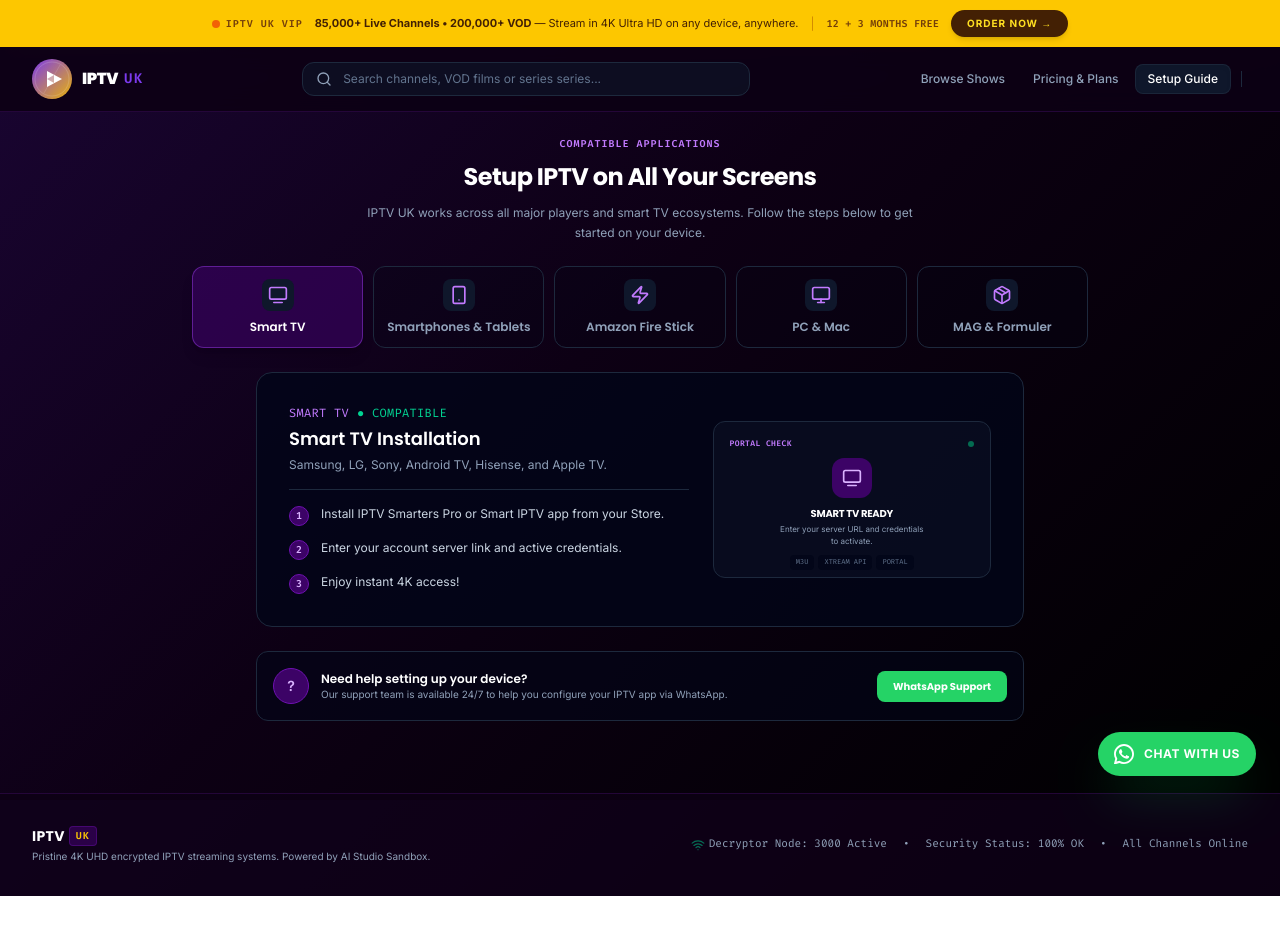
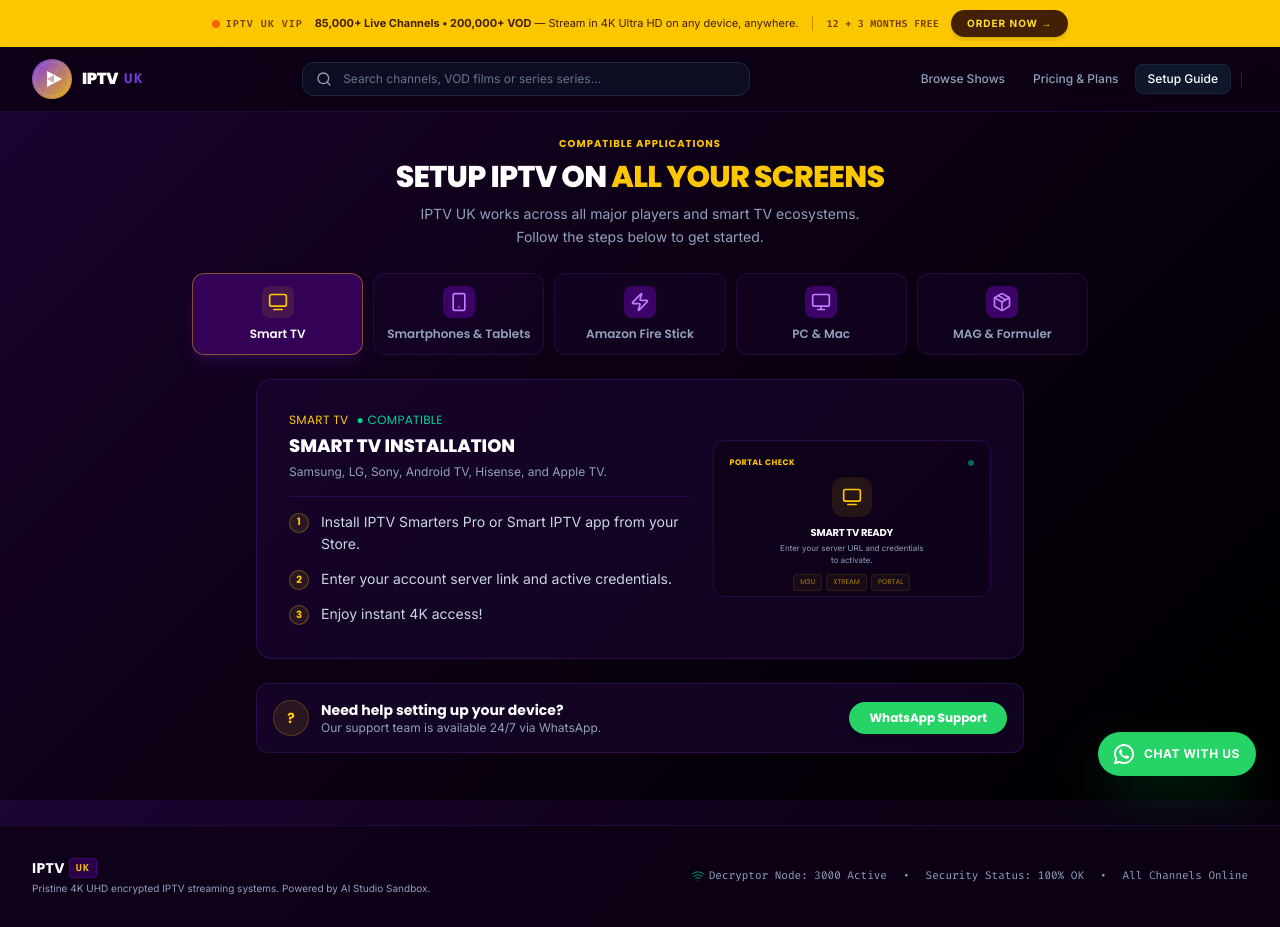
Before and after one commit to elimran499-cmyk/iptvuk, a React (Vite) app: page / in a window 1280 px wide. Both pictures are taken after a click on the button "Setup Guide". Before the commit the page ends 896 px from the top, so only its background shows below. Built offline with nearby package versions, Linux system fonts and the light colour scheme.

Commit message:
Update src/components/DeviceGuides.tsx

```diff
--- a/src/components/DeviceGuides.tsx
+++ b/src/components/DeviceGuides.tsx
@@ -3,11 +3,11 @@
 import { Tv2, Smartphone, Zap, Monitor, Package } from 'lucide-react';
 
 const DEVICE_ICONS: Record<string, ReactNode> = {
-  'smart-tv':   <Tv2 className="w-5 h-5" />,
-  'mobile':     <Smartphone className="w-5 h-5" />,
-  'firestick':  <Zap className="w-5 h-5" />,
-  'pc':         <Monitor className="w-5 h-5" />,
-  'mag':        <Package className="w-5 h-5" />,
+  'smart-tv':  <Tv2 className="w-5 h-5" />,
+  'mobile':    <Smartphone className="w-5 h-5" />,
+  'firestick': <Zap className="w-5 h-5" />,
+  'pc':        <Monitor className="w-5 h-5" />,
+  'mag':       <Package className="w-5 h-5" />,
 };
 
 export default function DeviceGuides() {
@@ -15,55 +15,57 @@
   const currentDevice = COMPAT_DEVICES.find(d => d.id === selectedDevice) || COMPAT_DEVICES[0];
 
   return (
-    <div className="space-y-6 font-sans" id="device-guide-container">
+    <div className="space-y-6" id="device-guide-container">
 
       {/* HEADER */}
       <div className="text-center max-w-xl mx-auto space-y-2">
-        <span className="text-[10px] text-purple-400 font-mono tracking-widest font-bold uppercase block">Compatible Applications</span>
-        <h2 className="text-white font-display font-bold text-2xl tracking-tight leading-normal">Setup IPTV on All Your Screens</h2>
-        <p className="text-xs text-slate-400 leading-relaxed">
-          IPTV UK works across all major players and smart TV ecosystems. Follow the steps below to get started on your device.
+        <span className="text-[10px] text-yellow-400 font-display tracking-widest font-bold uppercase block">Compatible Applications</span>
+        <h2 className="text-white font-display font-extrabold text-2xl md:text-3xl tracking-tight uppercase">
+          Setup IPTV on <span className="text-yellow-400">All Your Screens</span>
+        </h2>
+        <p className="text-sm text-slate-400 font-sans leading-relaxed max-w-md mx-auto">
+          IPTV UK works across all major players and smart TV ecosystems. Follow the steps below to get started.
         </p>
       </div>
 
       {/* DEVICE SELECTOR */}
-      <div className="grid grid-cols-2 md:grid-cols-5 gap-2.5 max-w-4xl mx-auto" id="device-selection-grid">
+      <div className="grid grid-cols-2 md:grid-cols-5 gap-2.5 max-w-4xl mx-auto">
         {COMPAT_DEVICES.map((device) => (
           <button
             key={device.id}
             onClick={() => setSelectedDevice(device.id)}
-            className={`p-3 rounded-xl border text-center flex flex-col items-center gap-2 cursor-pointer transition-all ${
+            className={`p-3 rounded-xl border text-center flex flex-col items-center gap-2 cursor-pointer transition-all font-sans ${
               selectedDevice === device.id
-                ? 'bg-purple-950/60 border-purple-500/40 text-white shadow-lg'
-                : 'bg-slate-950/20 border-slate-800 text-slate-400 hover:text-white hover:border-slate-700'
+                ? 'bg-purple-950/80 border-yellow-400/40 text-white shadow-lg shadow-purple-900/30'
+                : 'bg-[#1a0533]/40 border-purple-900/30 text-slate-400 hover:text-white hover:border-purple-700/50'
             }`}
           >
-            <span className="flex items-center justify-center w-8 h-8 rounded-lg bg-slate-900 text-purple-400">
+            <span className={`flex items-center justify-center w-8 h-8 rounded-lg ${selectedDevice === device.id ? 'bg-yellow-400/10 text-yellow-400' : 'bg-purple-950 text-purple-400'}`}>
               {DEVICE_ICONS[device.id] ?? <Tv2 className="w-5 h-5" />}
             </span>
-            <span className="text-xs font-semibold block truncate w-full font-display">{device.name}</span>
+            <span className="text-xs font-display font-semibold block truncate w-full">{device.name}</span>
           </button>
         ))}
       </div>
 
       {/* DETAIL CARD */}
-      <div className="max-w-3xl mx-auto bg-slate-950/80 border border-slate-800 rounded-2xl p-6 md:p-8 grid grid-cols-1 md:grid-cols-12 gap-6 items-center">
+      <div className="max-w-3xl mx-auto bg-[#1a0533]/60 border border-purple-900/40 rounded-2xl p-6 md:p-8 grid grid-cols-1 md:grid-cols-12 gap-6 items-center">
 
         {/* Steps */}
         <div className="md:col-span-7 space-y-4">
           <div>
-            <div className="flex items-center gap-2 text-xs text-purple-400 font-mono uppercase tracking-wide">
+            <div className="flex items-center gap-2 text-xs text-yellow-400 font-display uppercase tracking-wide">
               <span>{currentDevice.name}</span>
               <span className="text-emerald-400">● Compatible</span>
             </div>
-            <h4 className="text-white font-display font-semibold text-lg mt-1">{currentDevice.name} Installation</h4>
-            <p className="text-xs text-slate-400 mt-1">{currentDevice.description}</p>
+            <h4 className="text-white font-display font-extrabold text-lg mt-1 uppercase">{currentDevice.name} Installation</h4>
+            <p className="text-xs text-slate-400 font-sans mt-1">{currentDevice.description}</p>
           </div>
 
-          <div className="border-t border-slate-800 pt-3.5 space-y-3">
+          <div className="border-t border-purple-900/40 pt-3.5 space-y-3">
             {currentDevice.steps.map((step, idx) => (
-              <div key={idx} className="flex gap-3 text-xs leading-relaxed text-slate-300">
-                <div className="w-5 h-5 rounded-full bg-purple-950 border border-purple-800 text-[10px] text-purple-300 font-mono font-bold flex items-center justify-center shrink-0 mt-0.5">
+              <div key={idx} className="flex gap-3 text-sm leading-relaxed text-slate-300 font-sans">
+                <div className="w-5 h-5 rounded-full bg-yellow-400/10 border border-yellow-400/30 text-[10px] text-yellow-400 font-display font-bold flex items-center justify-center shrink-0 mt-0.5">
                   {idx + 1}
                 </div>
                 <p className="flex-1">{step}</p>
@@ -73,44 +75,43 @@
         </div>
 
         {/* Preview panel */}
-        <div className="md:col-span-5 relative rounded-xl border border-slate-800 p-4 bg-slate-900/40 select-none overflow-hidden aspect-video flex flex-col justify-between">
+        <div className="md:col-span-5 relative rounded-xl border border-purple-900/40 p-4 bg-[#0d0014]/60 select-none overflow-hidden aspect-video flex flex-col justify-between">
           <div className="flex items-center justify-between">
-            <span className="text-[8px] text-purple-400 font-mono tracking-wider font-bold">PORTAL CHECK</span>
+            <span className="text-[8px] text-yellow-400 font-display tracking-wider font-bold uppercase">Portal Check</span>
             <span className="w-1.5 h-1.5 rounded-full bg-emerald-500 animate-pulse" />
           </div>
 
           <div className="text-center py-2">
-            <span className="flex items-center justify-center w-10 h-10 rounded-xl bg-purple-950 text-purple-300 mx-auto mb-2">
+            <span className="flex items-center justify-center w-10 h-10 rounded-xl bg-yellow-400/10 text-yellow-400 mx-auto mb-2">
               {DEVICE_ICONS[currentDevice.id] ?? <Tv2 className="w-5 h-5" />}
             </span>
             <span className="text-[10px] font-display font-bold text-white block uppercase tracking-tight">{currentDevice.name} Ready</span>
-            <p className="text-[8px] text-slate-400 mt-0.5 max-w-[150px] mx-auto">Enter your server URL and credentials to activate.</p>
+            <p className="text-[8px] text-slate-400 font-sans mt-0.5 max-w-[150px] mx-auto">Enter your server URL and credentials to activate.</p>
           </div>
 
           <div className="flex gap-1 justify-center">
-            <span className="text-[7px] text-slate-500 font-mono bg-slate-950/80 rounded px-1.5 py-0.5">M3U</span>
-            <span className="text-[7px] text-slate-500 font-mono bg-slate-950/80 rounded px-1.5 py-0.5">XTREAM API</span>
-            <span className="text-[7px] text-slate-500 font-mono bg-slate-950/80 rounded px-1.5 py-0.5">PORTAL</span>
+            <span className="text-[7px] text-yellow-400/60 font-display bg-yellow-400/5 border border-yellow-400/10 rounded px-1.5 py-0.5">M3U</span>
+            <span className="text-[7px] text-yellow-400/60 font-display bg-yellow-400/5 border border-yellow-400/10 rounded px-1.5 py-0.5">XTREAM</span>
+            <span className="text-[7px] text-yellow-400/60 font-display bg-yellow-400/5 border border-yellow-400/10 rounded px-1.5 py-0.5">PORTAL</span>
           </div>
         </div>
 
       </div>
 
       {/* SUPPORT CARD */}
-      <div className="max-w-3xl mx-auto bg-slate-950/60 border border-slate-800 rounded-xl p-4 flex flex-col sm:flex-row items-center justify-between gap-4">
+      <div className="max-w-3xl mx-auto bg-[#1a0533]/60 border border-purple-900/40 rounded-xl p-4 flex flex-col sm:flex-row items-center justify-between gap-4">
         <div className="flex items-center gap-3">
-          <div className="w-9 h-9 rounded-full bg-purple-950 border border-purple-800 text-purple-300 flex items-center justify-center text-sm font-semibold shrink-0">?</div>
+          <div className="w-9 h-9 rounded-full bg-yellow-400/10 border border-yellow-400/20 text-yellow-400 flex items-center justify-center text-sm font-display font-bold shrink-0">?</div>
           <div>
-            <h5 className="text-xs font-display font-semibold text-white">Need help setting up your device?</h5>
-            <p className="text-[10px] text-slate-400">Our support team is available 24/7 to help you configure your IPTV app via WhatsApp.</p>
+            <h5 className="text-sm font-display font-bold text-white">Need help setting up your device?</h5>
+            <p className="text-xs text-slate-400 font-sans">Our support team is available 24/7 via WhatsApp.</p>
           </div>
         </div>
-
         <a
           href="https://wa.me/447449708976?text=Hello!%20I%20need%20help%20setting%20up%20IPTV%20UK%20on%20my%20device."
           target="_blank"
           rel="noopener noreferrer"
-          className="text-[10px] font-display font-bold py-2 px-4 rounded-lg bg-[#25D366] hover:bg-[#1ebe5d] text-white transition-colors cursor-pointer shrink-0"
+          className="bg-[#25D366] hover:bg-[#1ebe5d] text-white font-display font-bold text-xs py-2 px-5 rounded-full shadow-md hover:scale-105 transition-all cursor-pointer shrink-0"
         >
           WhatsApp Support
         </a>
```
